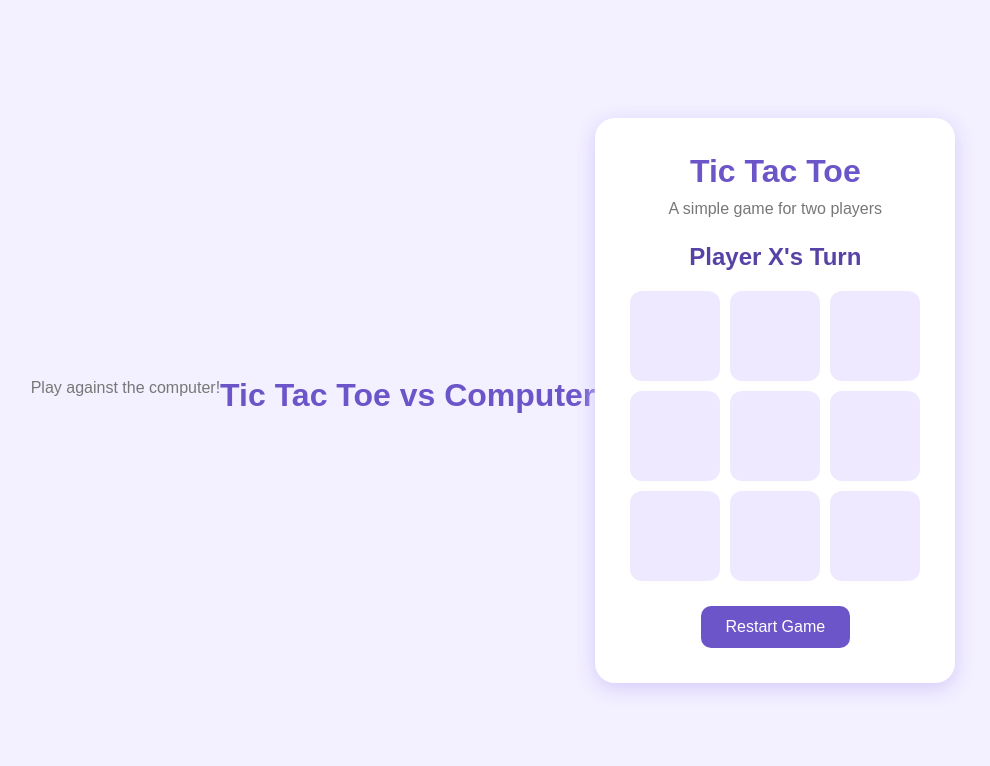
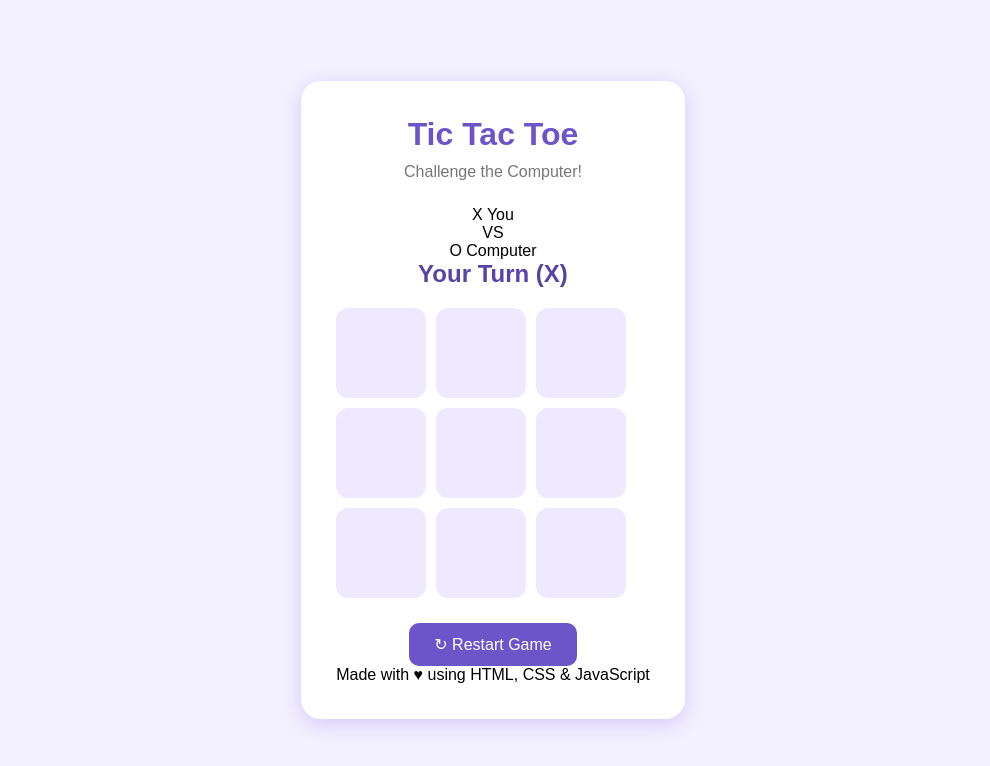
Before and after one commit to savi4409/tic-tac-toe-game, a plain HTML site: page index.html in a window 1280 px wide. Shown: the whole page, without its empty margins (147-1137 px from the left). Drawn offline with Linux system fonts and the light colour scheme.

Commit message:
Update index.html

```diff
--- a/index.html
+++ b/index.html
@@ -4,34 +4,53 @@
 <head>
     <meta charset="UTF-8">
     <meta name="viewport" content="width=device-width, initial-scale=1.0">
-    <p class="subtitle">Play against the computer!</p>
-    <h1>Tic Tac Toe vs Computer</h1>
-    <title>Tic Tac Toe</title>
+    <title>Tic Tac Toe | Play with Computer</title>
     <link rel="stylesheet" href="style.css">
 </head>
 <body>
 
     <div class="container">
+
         <h1>Tic Tac Toe</h1>
-        <p class="subtitle">A simple game for two players</p>
+        <p class="subtitle">Challenge the Computer!</p>
 
-        <h2 id="status">Player X's Turn</h2>
+        <div class="players">
+            <div class="player active">
+                <span class="symbol">X</span>
+                <span>You</span>
+            </div>
+
+            <div class="vs">VS</div>
+
+            <div class="player">
+                <span class="symbol">O</span>
+                <span>Computer</span>
+            </div>
+        </div>
+
+        <h2 id="status">Your Turn (X)</h2>
 
         <div class="board">
             <button class="cell"></button>
             <button class="cell"></button>
             <button class="cell"></button>
+
             <button class="cell"></button>
             <button class="cell"></button>
             <button class="cell"></button>
+
             <button class="cell"></button>
             <button class="cell"></button>
             <button class="cell"></button>
         </div>
 
-        <button id="restart">Restart Game</button>
+        <button id="restart">↻ Restart Game</button>
+
+        <p class="footer">Made with ♥ using HTML, CSS & JavaScript</p>
+
     </div>
 
     <script src="script.js"></script>
+
 </body>
 </html>
```
